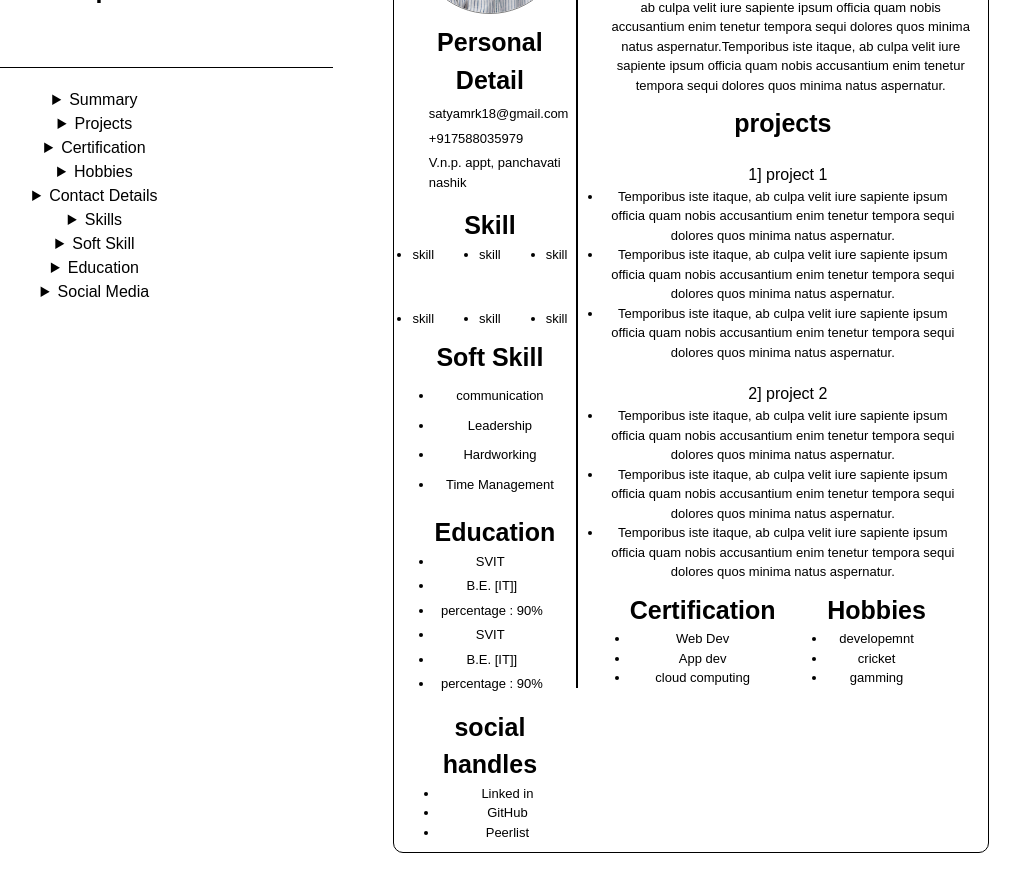
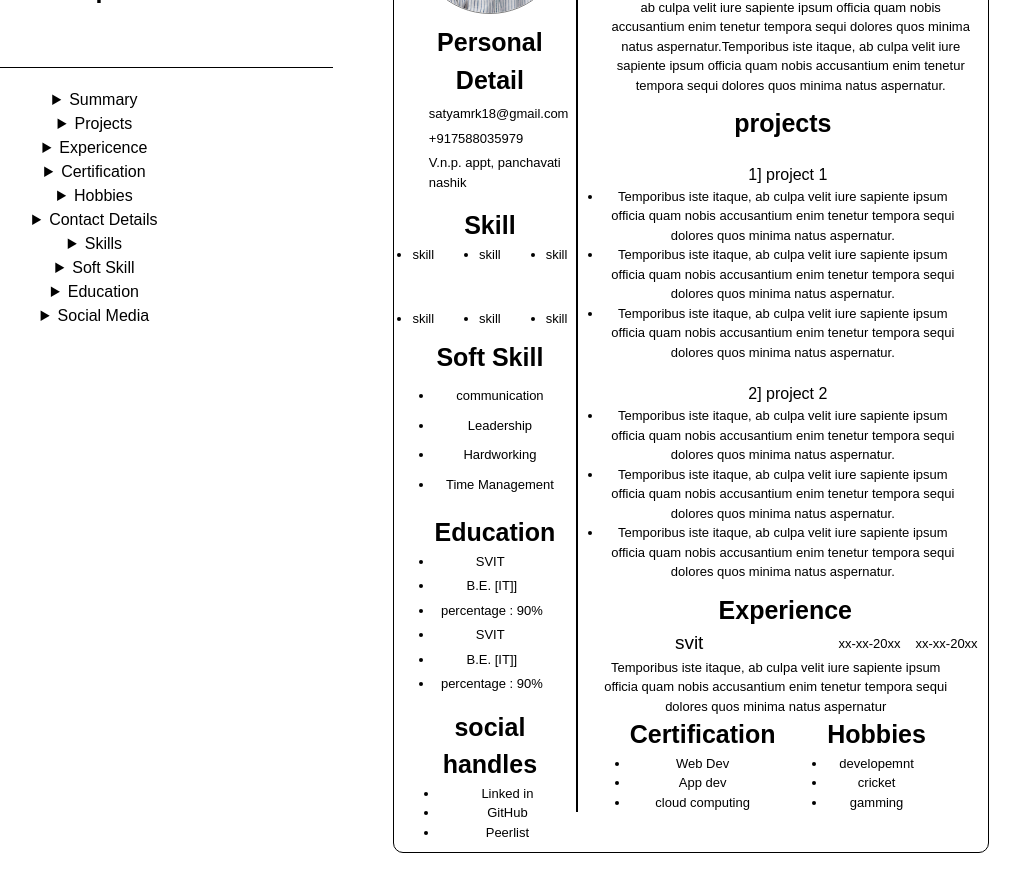
Before and after one commit to satyamrk18/CarrerCare, a React (Vite) app: page /resume in a window 1280 px wide. Shown: the part 300-1185 px from the top of the page, without its empty margins (235-1255 px from the left). Built offline with nearby package versions, Linux system fonts and the light colour scheme.

Commit message:
experience section added and dynamic handling added

```diff
--- a/src/pages/resume.css
+++ b/src/pages/resume.css
@@ -125,6 +125,36 @@ margin-left:10px;
   word-break: break-word;
   width:95%;
 }
+.experience
+{
+  margin-left:15px;
+  font-size:13px;
+}
+.comapnyName
+{
+  font-size:19px;
+}
+.work-experience
+{
+  word-wrap: break-word;
+  overflow-wrap: break-word;
+  word-break: break-word;
+  width:95%;
+}
+.work-experience-dates
+{
+  display:flex;
+  align-items: center;
+  justify-content:space-evenly;
+}
+.starting-ending-date
+{
+  display:flex;
+  flex-direction:row;
+  justify-content:end;
+  width:95%;
+  gap:15px;
+}
 @media (max-width: 900px) {
   .resume-container {
     flex-direction: column;
--- a/src/pages/resume.jsx
+++ b/src/pages/resume.jsx
@@ -63,6 +63,12 @@ const resume = () => {
     title1: "",
     title2: "",
     title3: "",
+  });
+  const [experience, setExperience] = useState({
+    company: "",
+    work: "",
+    startingDate: "",
+    endingDate: "",
   });
   return (
     <div>
@@ -163,6 +169,30 @@ const resume = () => {
                 }}
               />
             </details>
+          </details>
+          {/* Expericence */}
+          <details>
+            <summary>Expericence</summary>
+            <Input
+              type="text"
+              placeholder="Company Name"
+              onChange={(e) => {
+                setExperience({ ...experience, company: e.target.value });
+              }}
+            />
+            <Input
+              type="text"
+              placeholder="share experience"
+              onChange={(e) => {
+                setExperience({ ...experience, work: e.target.value });
+              }}
+            />
+            <Input type="date" placeholder="staring date"  onChange={(e) => {
+                setExperience({ ...experience, startingDate: e.target.value });
+              }}/>
+                <Input type="date" placeholder="Ending date"  onChange={(e) => {
+                setExperience({ ...experience, endingDate: e.target.value });
+              }}/>
           </details>
           {/* certification  */}
           <details>
@@ -602,7 +632,23 @@ const resume = () => {
                 }
               />
             </div>
+            <div className="experience">
+              <Heading title="Experience" />
+             <div className="work-experience-dates">
+               <p className="work-experience comapnyName">{experience.company || `svit`}</p>
+             <div className="starting-ending-date">
+              <p>{experience.startingDate || "xx-xx-20xx"}</p>
+            <p>{experience.endingDate || "xx-xx-20xx"}</p>
+             </div>
 
+             </div>
+              <p className="work-experience">
+                {experience.work ||
+                  `Temporibus iste itaque, ab culpa velit iure
+              sapiente ipsum officia quam nobis accusantium enim tenetur tempora
+              sequi dolores quos minima natus aspernatur`}
+              </p>
+            </div>
             {/* certification */}
             <div className="certification-hobbies">
               <Certification
```
